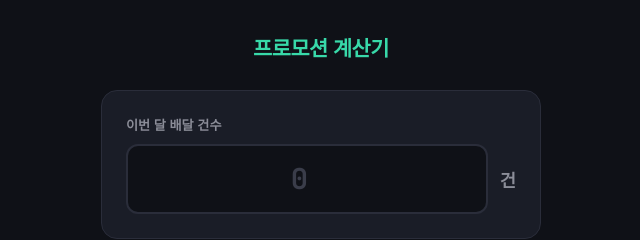
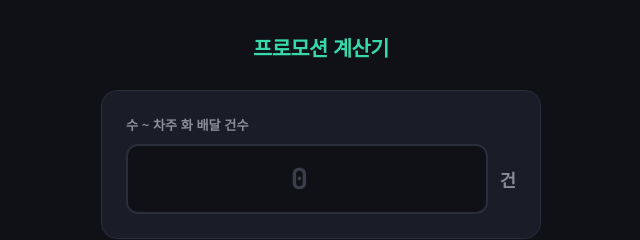
Before and after one commit to dlrbgh031300/hee, a plain HTML site: page index.html in a window 1280 px wide. Shown: the top 240 px of the page, 319-959 px from the left. Drawn offline with Linux system fonts and the light colour scheme.

Commit message:
Update index.html

```diff
--- a/index.html
+++ b/index.html
@@ -278,7 +278,7 @@
   <h1>프로모션 계산기</h1>
 
   <div class="input-section">
-    <label>이번 달 배달 건수</label>
+    <label>수 ~ 차주 화 배달 건수</label>
     <div class="input-row">
       <input type="number" id="count" placeholder="0" min="0" oninput="calc()">
       <span class="unit">건</span>
```
